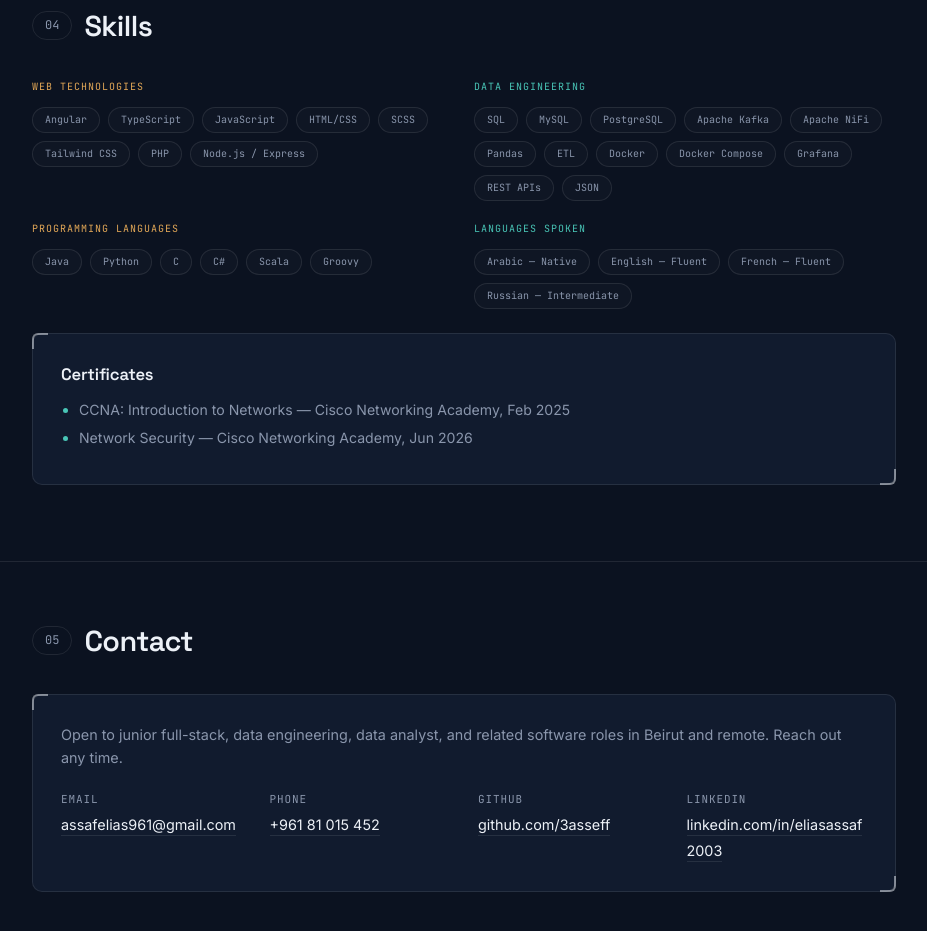
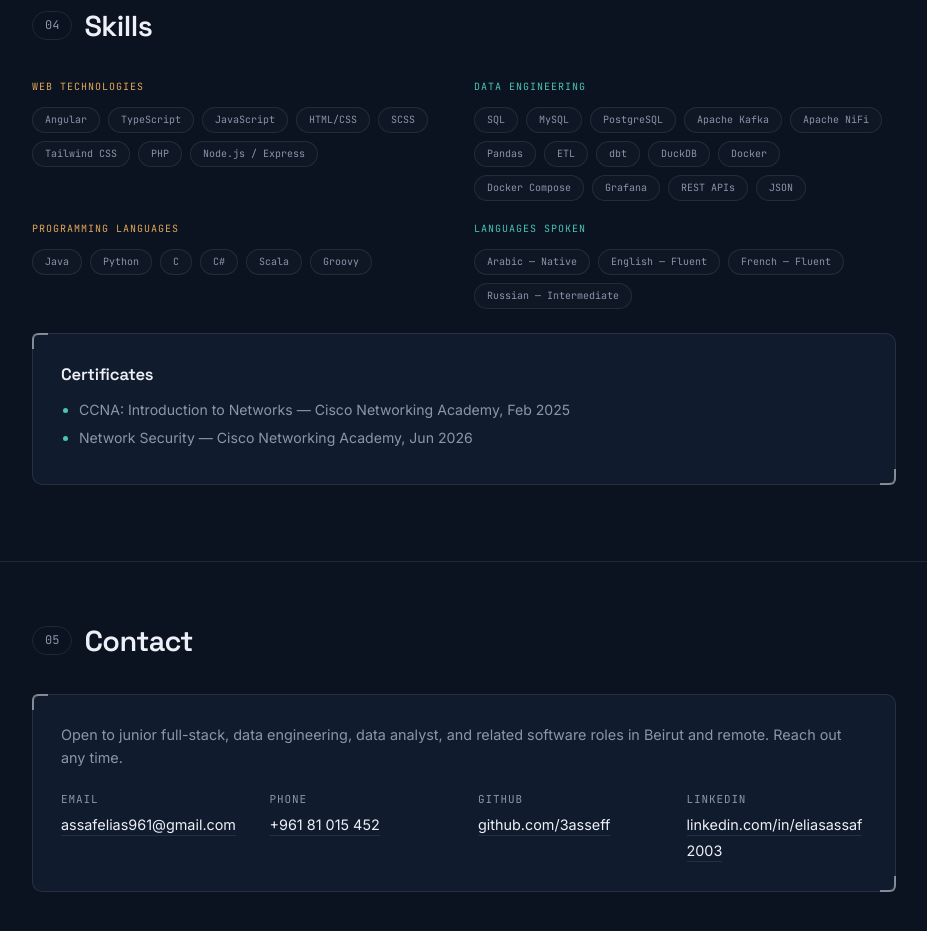
Before and after one commit to 3asseff/Portfolio, a plain HTML site: page index.html in a window 1280 px wide. Shown: the part 5063-5994 px from the top of the page, without its empty margins (176-1103 px from the left). Drawn offline with Linux system fonts and the light colour scheme.

Commit message:
Add dbt and DuckDB tags to index.html

```diff
--- a/index.html
+++ b/index.html
@@ -1512,6 +1512,8 @@
               <span class="tag-chip">Apache NiFi</span>
               <span class="tag-chip">Pandas</span>
               <span class="tag-chip">ETL</span>
+              <span class="tag-chip">dbt</span>
+              <span class="tag-chip">DuckDB</span>
               <span class="tag-chip">Docker</span>
               <span class="tag-chip">Docker Compose</span>
               <span class="tag-chip">Grafana</span>
```
